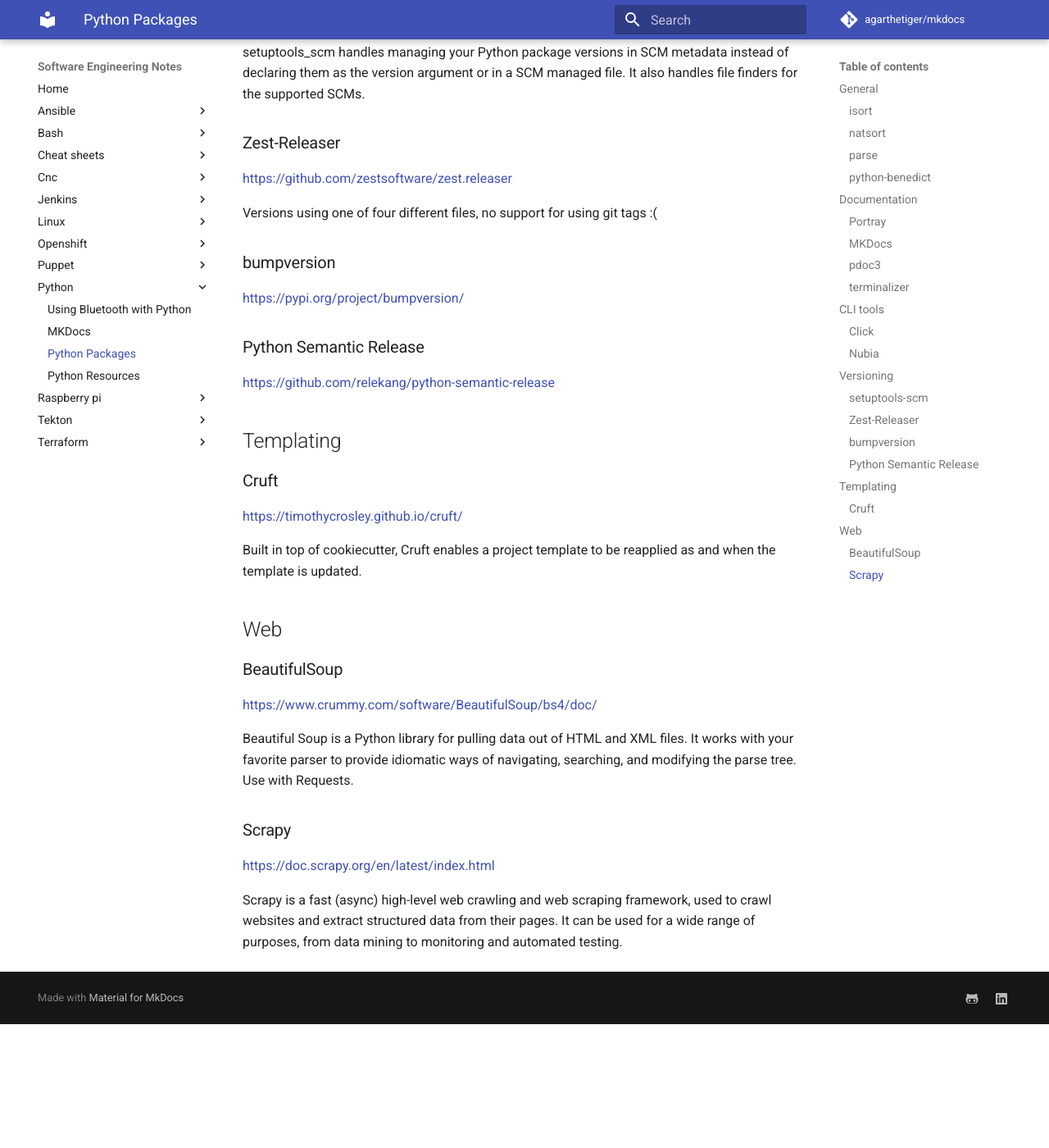
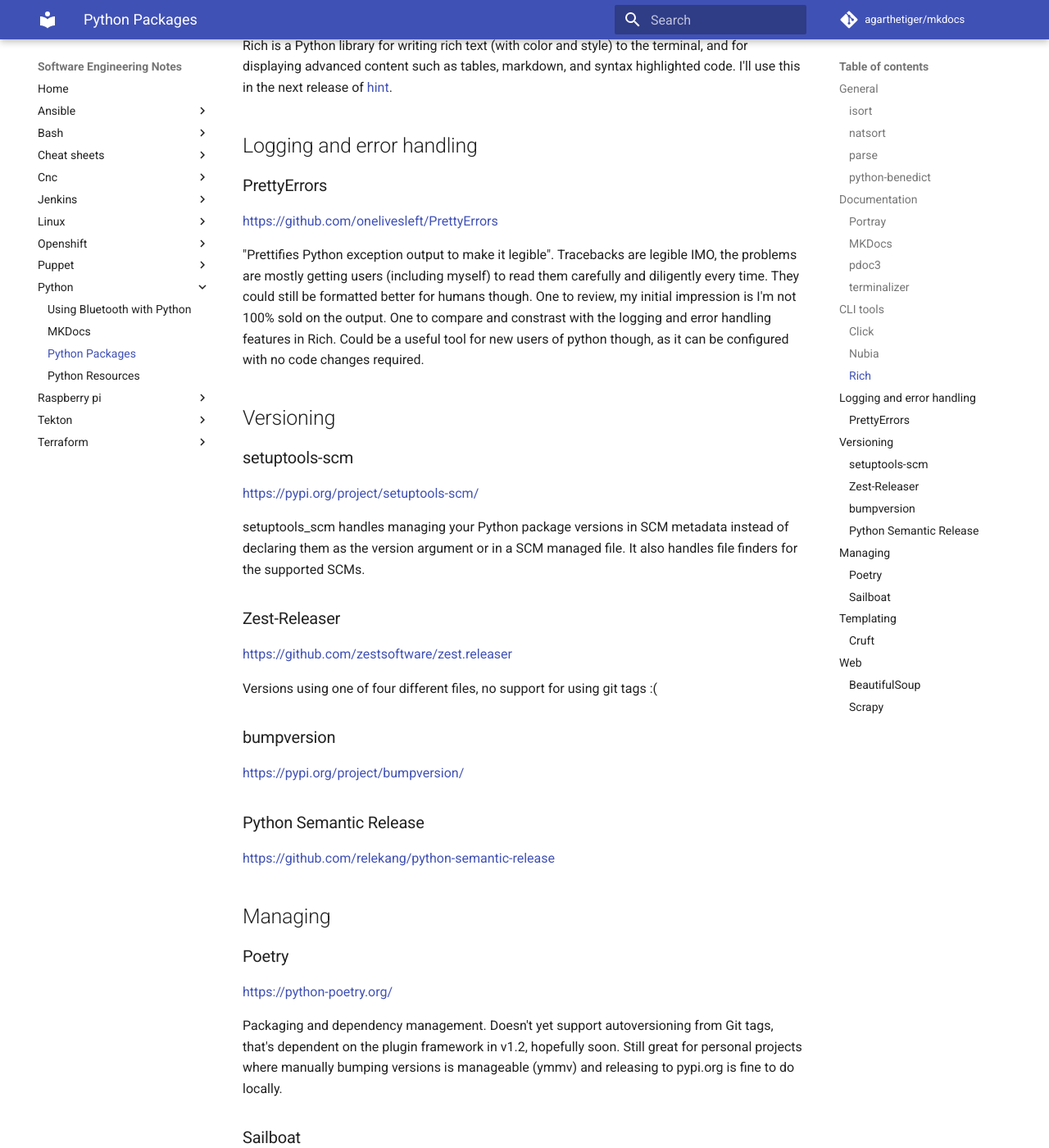
Before and after one commit to agarthetiger/mkdocs, an MkDocs documentation site: the page built from docs/python/packages.md, in a window 1280 px wide and 1400 px high, scrolled down 2058 px. Shown: the whole window at 82% size. Built offline with MkDocs 1.6.1 and Material for MkDocs 9.7.7, drawn with Linux system fonts in a browser that asks for light colours; comment, search, counter and statistics services are not loaded; before the commit the page ends 3307 px from its top, so only the background shows below that; some of the changed text lies outside the part shown.

Commit message:
Update packages.md
Add more python packages

```diff
--- a/docs/python/packages.md
+++ b/docs/python/packages.md
@@ -1,6 +1,6 @@
 # Python Packages
 
-A small collection of python packages which I've found useful.
+A small collection of python packages. Some are notes for further investigation, some I use occasionally and want a reminder for, some I use all the time. This is not a complete list, just a scratchpad of sorts.
 
 ## General
 
@@ -64,6 +64,20 @@
 
 Nubia is built on top of python-prompt-toolkit which is a fantastic toolkit for building interactive command-line applications.
 
+### Rich
+
+https://rich.readthedocs.io/en/latest/
+
+Rich is a Python library for writing rich text (with color and style) to the terminal, and for displaying advanced content such as tables, markdown, and syntax highlighted code. I'll use this in the next release of [hint](https://pypi.org/project/hint-cli/).
+
+## Logging and error handling
+
+### PrettyErrors
+
+https://github.com/onelivesleft/PrettyErrors
+
+"Prettifies Python exception output to make it legible". Tracebacks are legible IMO, the problems are mostly getting users (including myself) to read them carefully and diligently every time. They could still be formatted better for humans though. One to review, my initial impression is I'm not 100% sold on the output. One to compare and constrast with the logging and error handling features in Rich. Could be a useful tool for new users of python though, as it can be configured with no code changes required.
+
 ## Versioning
 
 ### setuptools-scm
@@ -86,6 +100,19 @@
 
 https://github.com/relekang/python-semantic-release
 
+## Managing
+
+### Poetry
+
+https://python-poetry.org/
+
+Packaging and dependency management. Doesn't yet support autoversioning from Git tags, that's dependent on the plugin framework in v1.2, hopefully soon. Still great for personal projects where manually bumping versions is manageable (ymmv) and releasing to pypi.org is fine to do locally.
+
+### Sailboat
+
+https://github.com/cole-wilson/sailboat
+
+
 ## Templating
 
 ### Cruft
```
